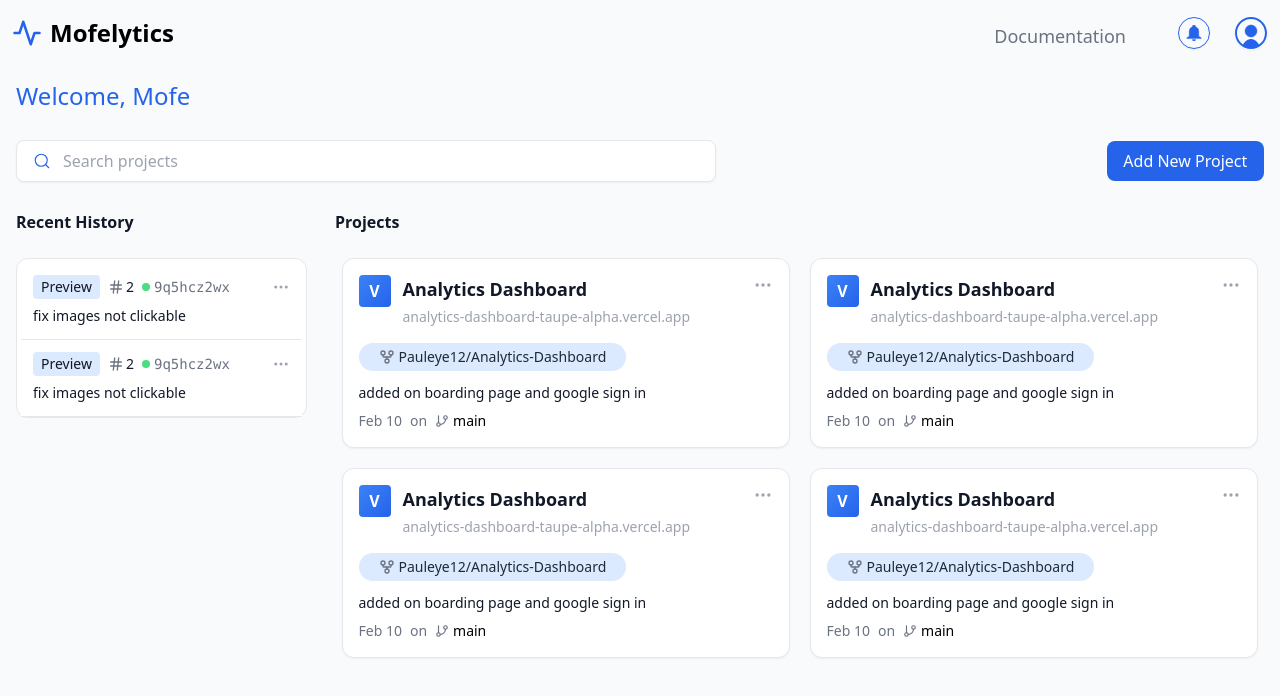
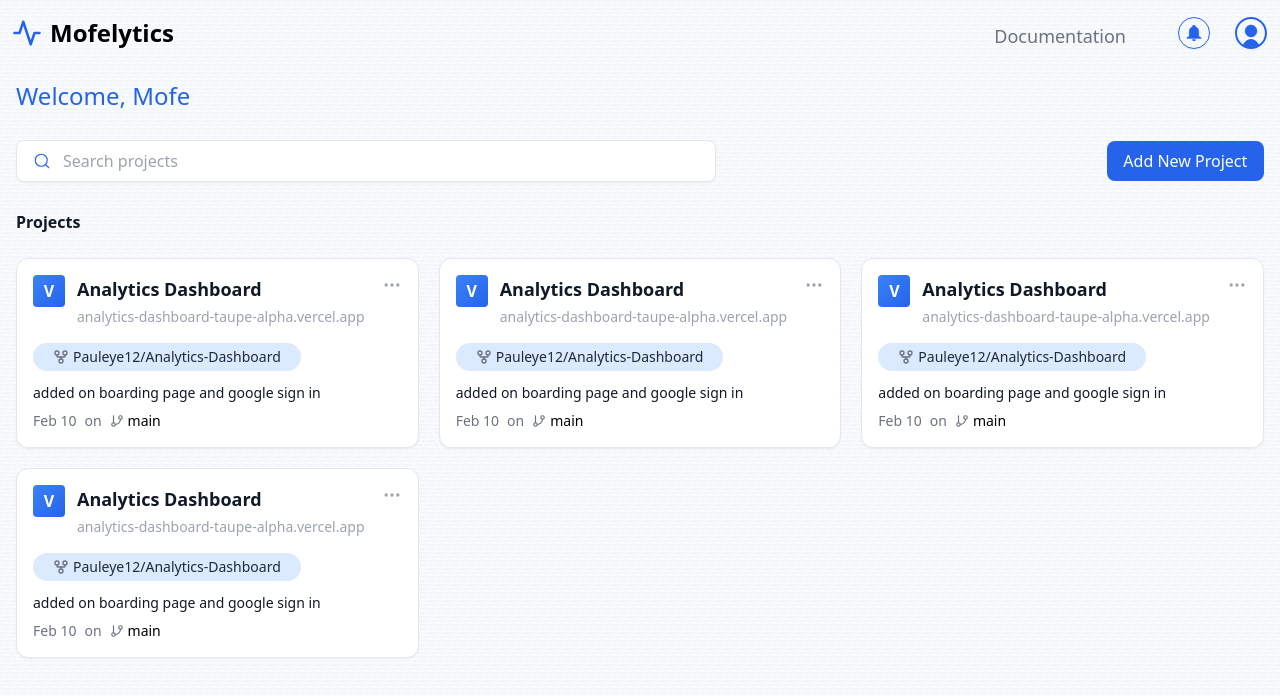
Before and after one commit to Pauleye12/Analytics-Dashboard, a React (Vite) app: page /projects in a window 1280 px wide. Shown: the top 696 px of the page. Built offline with nearby package versions, Linux system fonts and the light colour scheme.

Commit message:
more mods

```diff
--- a/src/pages/ProjectsHome.tsx
+++ b/src/pages/ProjectsHome.tsx
@@ -1,7 +1,7 @@
 // import { useState } from "react";
 // import { ChevronDown } from "lucide-react";
 import ProjectPreviewCard from "../components/ProjectPreviewCard";
-import HistoryPreviewCard from "../components/HistoryPreviewCard";
+// import HistoryPreviewCard from "../components/HistoryPreviewCard";
 import { useNavigate } from "react-router";
 
 const projectDets = [
@@ -43,25 +43,25 @@ const projectDets = [
   },
 ];
 
-const previews = [
-  {
-    title: "fix images not clickable",
-    number: "2",
-    hash: "9q5hcz2wx",
-  },
-  {
-    title: "fix images not clickable",
-    number: "2",
-    hash: "9q5hcz2wx",
-  },
-];
+// const previews = [
+//   {
+//     title: "fix images not clickable",
+//     number: "2",
+//     hash: "9q5hcz2wx",
+//   },
+//   {
+//     title: "fix images not clickable",
+//     number: "2",
+//     hash: "9q5hcz2wx",
+//   },
+// ];
 
 const ProjectsHome = () => {
   const navigate = useNavigate();
   // const [filterParam, setFilterParam] = useState("Add Filter");
   return (
-    <div className="bg-gray-50 min-h-screen text-gray-600 ">
-      <div className="max-w-7xl bg-gray-50 flex gap-7 flex-col w-full mx-auto pt-[80px] px-4 py-8">
+    <div className="bg-gray-50 dashbg min-h-screen text-gray-600 ">
+      <div className="max-w-7xl  flex gap-7 flex-col w-full mx-auto pt-[80px] px-4 py-8">
         <h1 className="text-2xl font-medium text-blue-600 ">Welcome, Mofe</h1>
         {/* <div >
 
@@ -109,8 +109,8 @@ const ProjectsHome = () => {
             Add New Project
           </button>
         </div>
-        <div className="md:grid  md:grid-cols-4 gap-10 md:gap-7 ">
-          <div className=" w-full  flex flex-col gap-6 ">
+
+        {/* <div className=" w-full  flex flex-col gap-6 ">
             <h1 className="text-gray-900 font-semibold ">Recent History</h1>
             <div className="border w-full border-solid border-gray-200 rounded-xl flex flex-col items-center p-1 pb-0 bg-white">
               {previews.map((preview) => (
@@ -122,10 +122,10 @@ const ProjectsHome = () => {
                 />
               ))}
             </div>
-          </div>
-          <div className="col-span-3 mt-8 md:mt-0 flex flex-col gap-6">
+          </div> */}
+        <div className=" mt-8 md:mt-0 flex flex-col gap-6">
           <h1 className="text-gray-900 font-semibold ">Projects</h1>
-            <div className="flex justify-center flex-wrap items-center h-full gap-5">
+          <div className="grid grid-cols-1 md:grid-cols-3 2xl:grid-cols-4 items-center h-full gap-5">
             {projectDets ? (
               projectDets.map((det, index) => (
                 <ProjectPreviewCard key={index} det={det} />
@@ -145,7 +145,6 @@ const ProjectsHome = () => {
         </div>
       </div>
     </div>
-    </div>
   );
 };
 
```
Also changed, not shown: src/index.css. Lines whose indentation alone changed are shown as unchanged.
